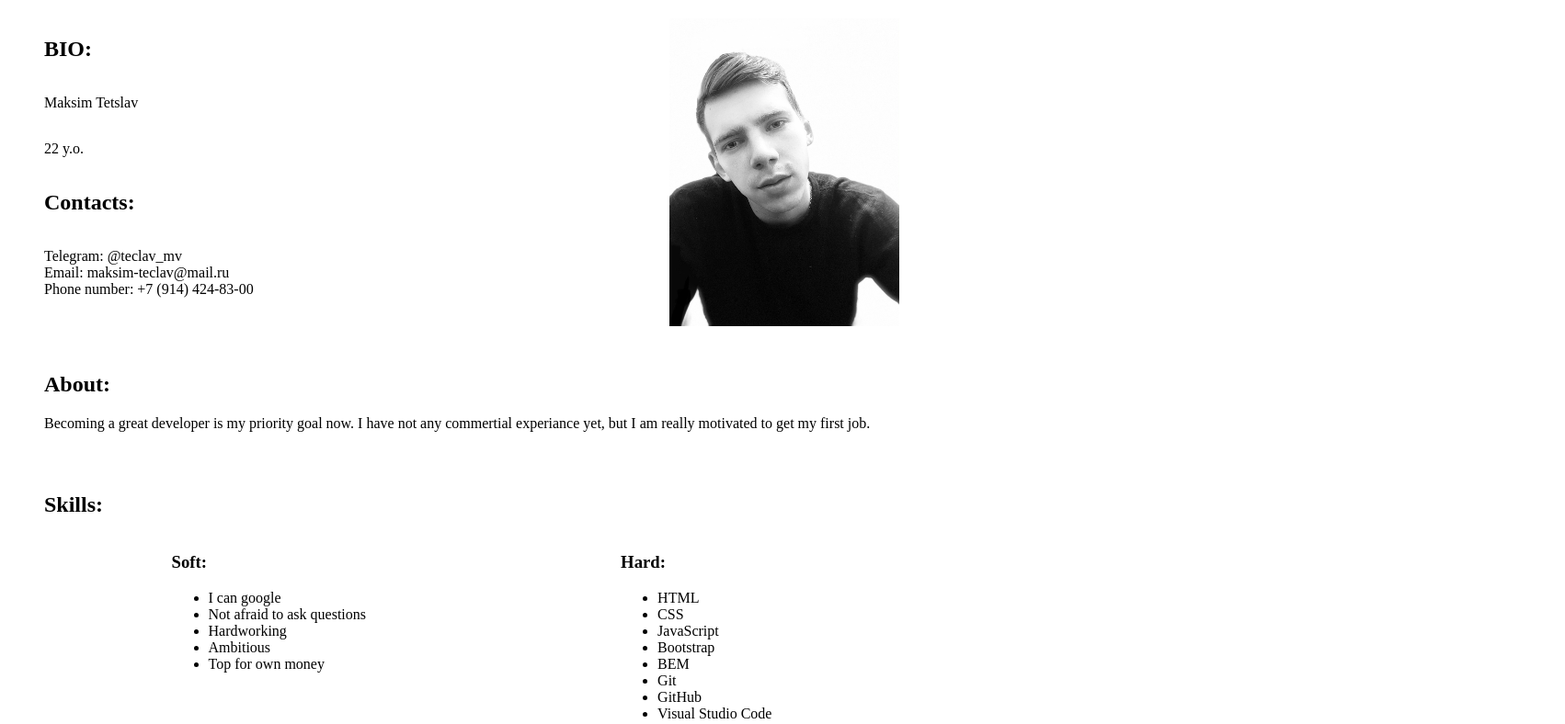
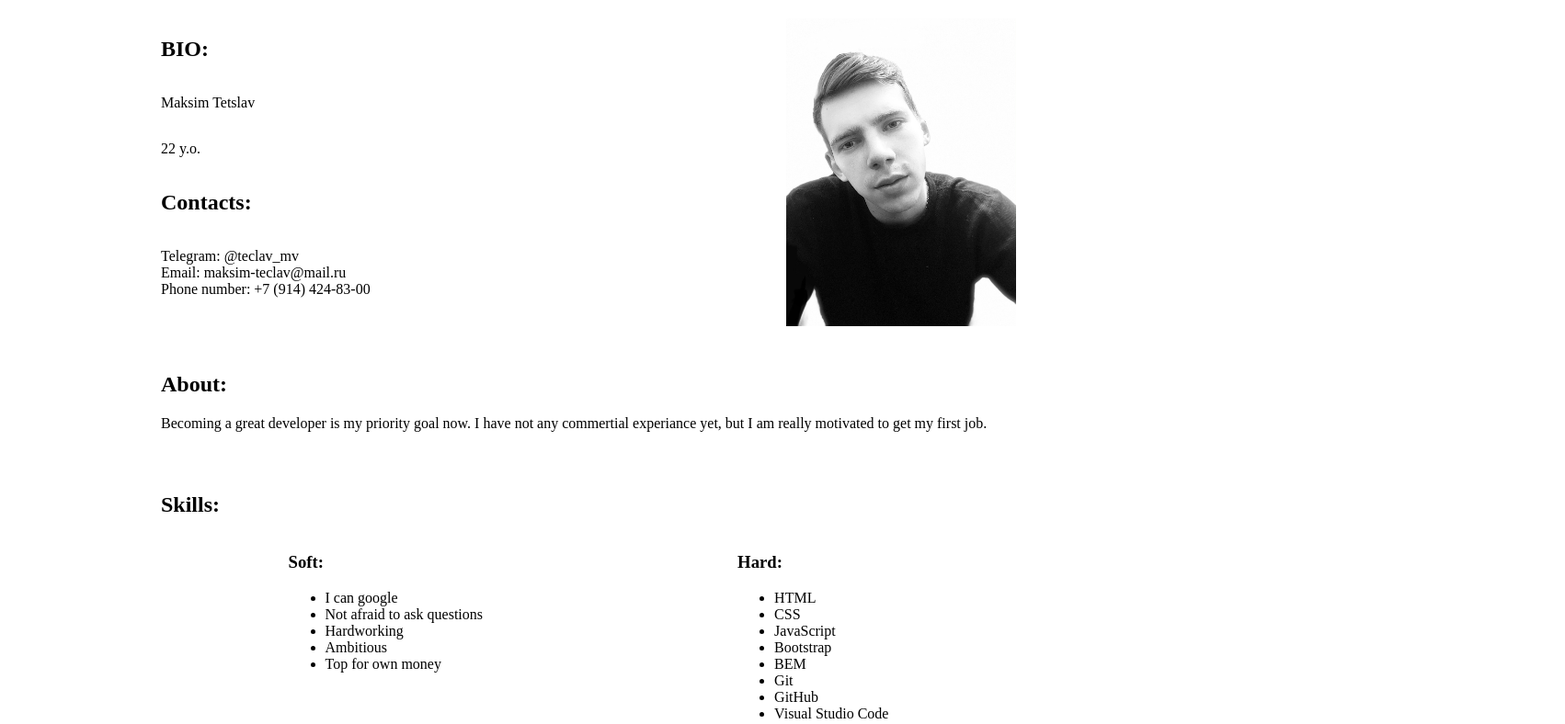
Before and after one commit to Max-Tetslav/rsschool-cv, a plain HTML site: page index.html in a window 1280 px wide. Shown: the part 83-871 px from the top of the page at 92% size, 1702 px wide, since content can reach past the window. Drawn offline with Linux system fonts and the light colour scheme.

Commit message:
feat: fix margins in code section

```diff
--- a/index.html
+++ b/index.html
@@ -6,6 +6,7 @@
     <meta name="viewport" content="width=device-width, initial-scale=1.0">
     <link href="style.css" rel="stylesheet">
     <title>rsschool-cv-html</title>
+
 </head>
 
 <body>
@@ -19,6 +20,7 @@
                     <li class="menu__item">About</li>
                     <li class="menu__item">Skills</li>
                     <li class="menu__item">Experience</li>
+                    <p>
                 </ul>
             </nav>
         </header>
--- a/style.css
+++ b/style.css
@@ -1,7 +1,7 @@
 .wrapper {
     max-width: 980px;
     padding: 0 15px;
-    margin: 0;
+    margin: auto;
 }
 
 a {
```
Lines whose indentation alone changed are shown as unchanged.
